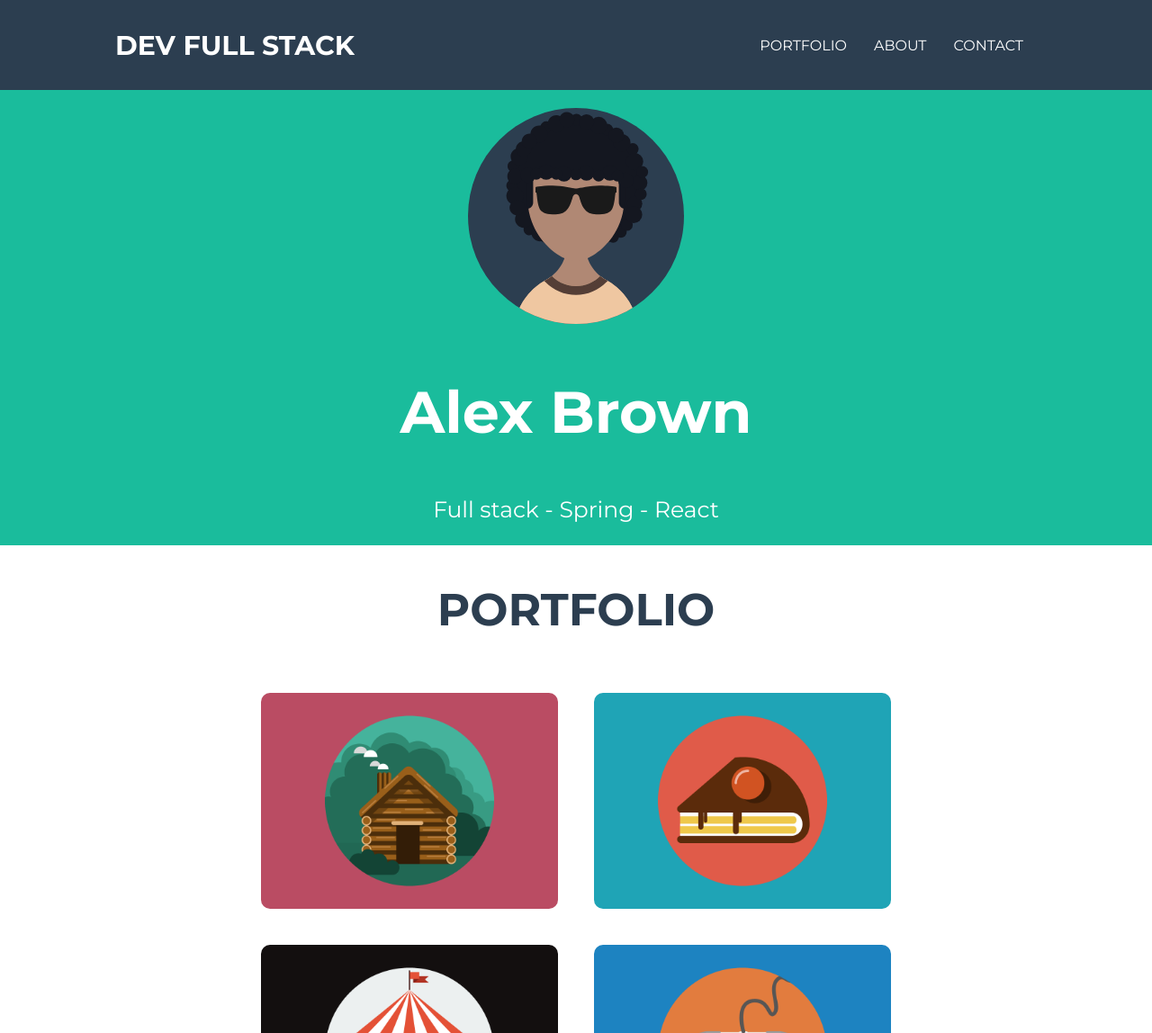
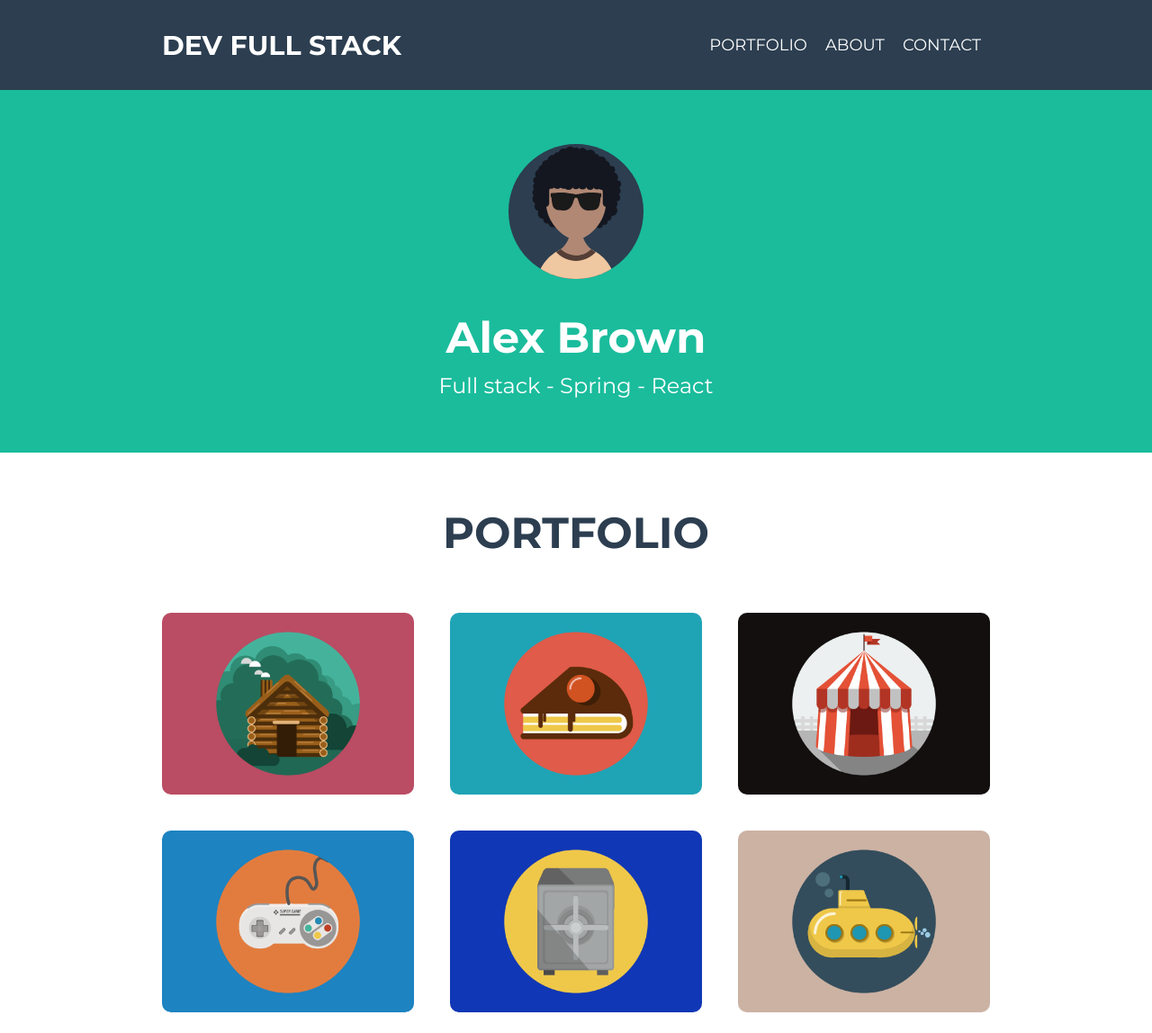
Before and after one commit to devsuperior/curso-nivelamento-html-css, a plain HTML site: page projeto-profile/index.html in a window 1280 px wide. Shown: the top 1148 px of the page at 90% size. Drawn offline with Linux system fonts and the light colour scheme.

Commit message:
Profile project

```diff
--- a/projeto-profile/css/styles.css
+++ b/projeto-profile/css/styles.css
@@ -11,20 +11,9 @@ html {
   font-family: "Montserrat", sans-serif;
 }
 
-nav {
-  width: 80%;
-  max-width: 1100px;
-  height: 100%;
-  margin: 0 auto;
-  display: flex;
-  align-items: center;
-  justify-content: space-between;
-}
-
 footer {
   height: 120px;
   background-color: #2c3e50;
-  text-align: center;
   display: flex;
   flex-direction: column;
   align-items: center;
@@ -34,7 +23,7 @@ footer p {
   color: #fff;
 }
 
-/* CLASSES */
+/* CLASSES, IDS */
 
 .nav-container {
   background-color: #2c3e50;
@@ -43,15 +32,27 @@ footer p {
   width: 100%;
 }
 
-.main-nav a {
+.nav-main {
+  width: 100%;
+  max-width: 960px;
+  height: 100%;
+  margin: 0 auto;
+  padding: 20px;
+  display: flex;
+  flex-direction: column;
+  align-items: center;
+}
+
+.nav-main a {
   color: white;
   text-decoration: none;
   text-transform: uppercase;
 }
 
-.navbar-brand {
-  font-size: 30px;
+.nav-brand {
+  font-size: 18px;
   font-weight: bold;
+  margin-bottom: 5px;
 }
 
 .menu-items {
@@ -61,60 +62,53 @@ footer p {
   padding: 0;
 }
 
-.menu-items a {
-  padding: 15px;
-  font-size: 16px;
-  display: block;
+.menu-items li {
+  margin: 10px;
+  font-size: 14px;
 }
 
 .menu-items a:hover {
   color: #1abc9c;
 }
 
-.menu-items li {
-  margin: 0;
-}
-
 .profile-container {
   background-color: #1abc9c;
   display: flex;
-  justify-content: center;
-  padding-top: 120px;
-}
-
-.profile {
-  width: 1200px;
-  text-align: center;
+  flex-direction: column;
+  align-items: center;
+  padding: 160px 0 60px 0;
   color: #fff;
 }
 
 .profile-avatar img {
-  width: 240px;
+  width: 150px;
 }
 
 .profile-title {
-  font-size: 65px;
+  font-size: 2rem;
+  margin: 30px 0 10px 0;
 }
 
 .profile-description {
-  font-size: 25px;
+  font-size: 1rem;
+  margin: 0;
 }
 
-.portfolio {
-  padding-top: 30px;
+#portfolio {
+  padding: 60px 0;
 }
 
 .portfolio-title {
-  font-size: 50px;
+  font-size: 2rem;
   text-transform: uppercase;
   text-align: center;
   color: #2c3e50;
+  margin: 0 0 40px 0;
 }
 
 #portfolio {
-  width: 80%;
-  max-width: 1200px;
-  height: 100%;
+  width: 100%;
+  max-width: 960px;
   margin: 0 auto;
 }
 
@@ -125,8 +119,8 @@ footer p {
 }
 
 .portfolio-item {
-  width: 330px;
-  height: 240px;
+  width: calc(100% - 40px);
+  max-width: 420px;
   margin: 20px;
   cursor: pointer;
   border-radius: 10px;
@@ -134,12 +128,12 @@ footer p {
 
 .footer-title {
   color: #fff;
+  font-size: 14px;
   margin-top: 20px;
 }
 
 .social-container {
   display: flex;
-  justify-content: space-between;
 }
 
 .social-container img {
@@ -147,3 +141,35 @@ footer p {
   height: 32px;
   margin: 10px;
 }
+
+/* RESPONSIVE */
+
+@media (min-width: 576px) {
+  html {
+    font-size: 20px;
+  }
+}
+
+@media (min-width: 768px) {
+  html {
+    font-size: 24px;
+  }
+
+  .portfolio-item {
+    width: 280px;
+  }
+
+  .nav-main {
+    flex-direction: row;
+    justify-content: space-between;
+  }
+
+  .nav-brand {
+    font-size: 30px;
+    margin: 0;
+  }
+
+  .menu-items li {
+    font-size: 18px;
+  }
+}
--- a/projeto-profile/index.html
+++ b/projeto-profile/index.html
@@ -18,12 +18,12 @@
   <body>
 
     <header class="nav-container">
-      <nav class="main-nav">
-        <a href="#" class="navbar-brand">Dev Full Stack</a>
+      <nav class="nav-main">
+        <a href="#" class="nav-brand">Dev Full Stack</a>
         <ul class="menu-items">
           <li><a href="#portfolio">Portfolio</a></li>
           <li>
-            <a href="https://github.com/devsuperior" target="_blank"> About </a>
+            <a href="https://github.com/devsuperior" target="_blank">About</a>
           </li>
           <li><a href="#">Contact</a></li>
         </ul>
@@ -33,13 +33,11 @@
     <main>
 
       <section class="profile-container">
-        <div class="profile">
           <div class="profile-avatar">
             <img src="img/profile1.svg" alt="Meu perfil" />
           </div>
           <h1 class="profile-title">Alex Brown</h1>
           <p class="profile-description">Full stack - Spring - React</p>
-        </div>
       </section>
 
       <section id="portfolio">
```
Also changed, not shown: projeto-profile/img/instagram.png, projeto-profile/img/youtube.png.
